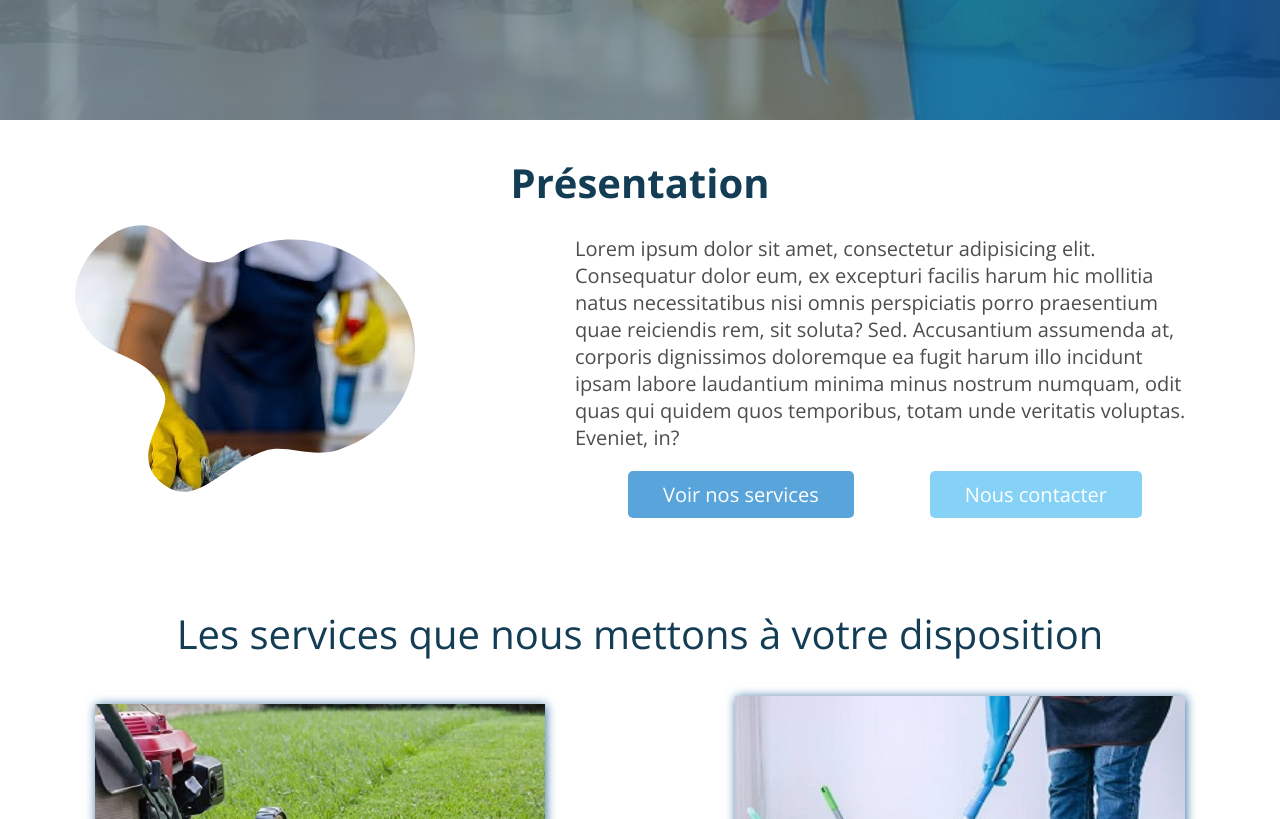
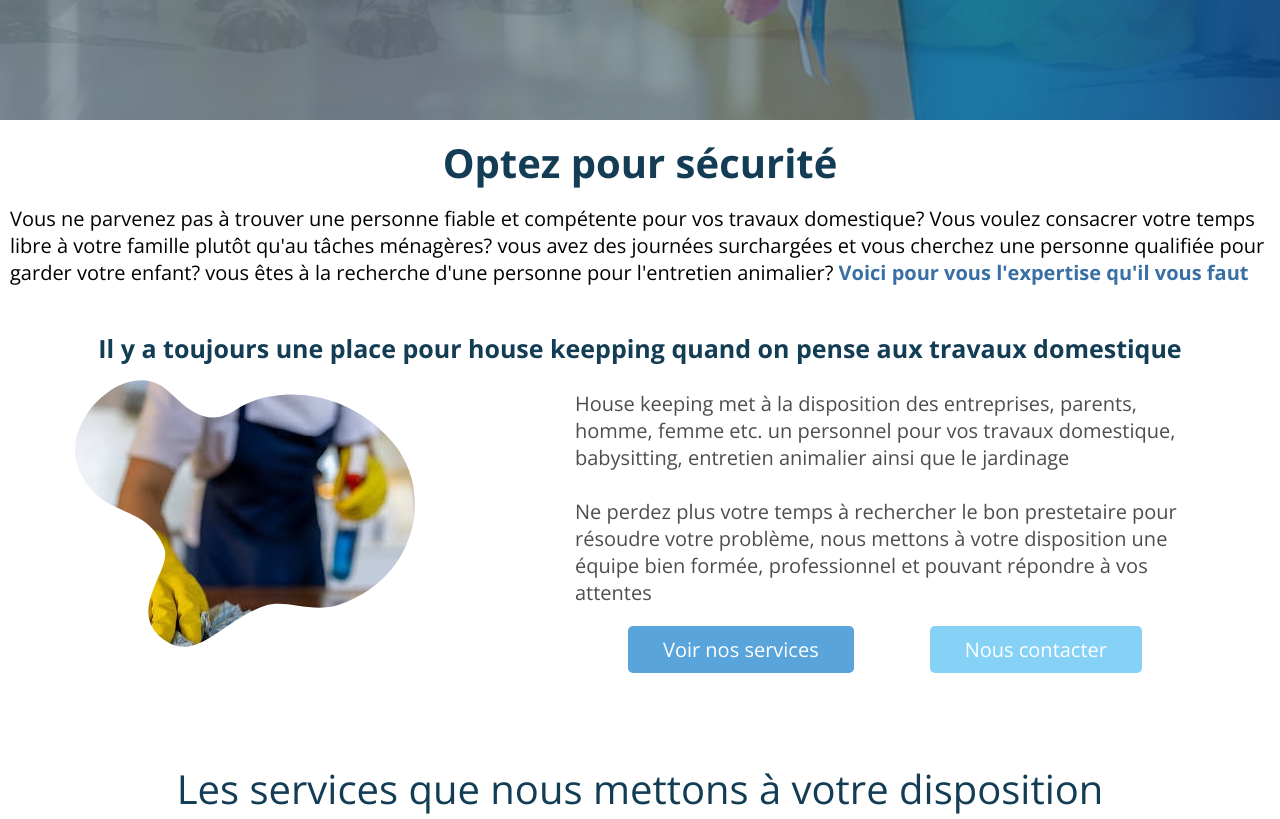
Before and after one commit to patient-kasongo/house_keeping, a plain HTML site: page index.html in a window 1280 px wide. Shown: the part 680-1499 px from the top of the page. Drawn offline with nearby package versions, Linux system fonts and the light colour scheme.

Commit message:
add text

```diff
--- a/asset/style/style.css
+++ b/asset/style/style.css
@@ -109,6 +109,13 @@ html{
     z-index: 1;
     margin-top: 10vh;
 }
+.question{
+    margin: 10px;
+}
+.answer{
+    color: var(--secondary);
+    font-weight: bold;
+}
 .about{
     margin-top: 20px;
     margin-bottom: 20px;
@@ -118,6 +125,12 @@ html{
     text-align: center;
     color: var(--primary);
     margin:15px;
+}
+.h3_title_secondary{
+    font-size: 25px;
+    text-align: center;
+    color:var(--primary);
+    margin: 15px;
 }
 .about_flex{
     display: flex;
@@ -193,6 +206,9 @@ html{
 }
 .contacts{
     margin-top: 10px;
+}
+.contact_message{
+    text-align: center;
 }
  /*carousell*/
 
--- a/index.html
+++ b/index.html
@@ -9,6 +9,13 @@
     <title>usafi</title>
 </head>
 <body>
+<div class="three col">
+    <div class="loader" id="loader-2">
+        <span></span>
+        <span></span>
+        <span></span>
+    </div>
+</div>
 <main class="container">
     <header class="d1 reveal" id="home">
         <div class="d2">
@@ -34,8 +41,14 @@
             </div>
         </div>
     </header>
+    <section class="introduction">
+        <h3 class="h3_title">Optez pour sécurité</h3>
+        <div class="question">
+            Vous ne parvenez pas à trouver une personne fiable et compétente pour vos travaux domestique? Vous voulez consacrer votre temps libre à votre famille plutôt qu'au tâches ménagères? vous avez des journées surchargées et vous cherchez une personne qualifiée pour garder votre enfant? vous êtes à la recherche d'une personne pour l'entretien animalier? <span class="answer">Voici pour vous l'expertise qu'il vous faut</span>
+        </div>
+    </section>
     <section id="about" class="about">
-        <h3 class="h3_title reveal">Présentation</h3>
+        <h3 class="h3_title_secondary reveal">Il y a toujours une place pour house keepping quand on pense aux travaux domestique</h3>
         <div class="about_flex">
             <div class="container_mask">
                 <div class="reveal about_image_container">
@@ -44,12 +57,9 @@
             </div>
             <div class="about_us">
                 <div class="about_text reveal">
-                    Lorem ipsum dolor sit amet, consectetur adipisicing elit. Consequatur dolor eum, ex excepturi facilis harum
-                    hic mollitia natus necessitatibus nisi omnis perspiciatis porro praesentium quae reiciendis rem, sit soluta?
-                    Sed.
-                    Accusantium assumenda at, corporis dignissimos doloremque ea fugit harum illo incidunt ipsam labore
-                    laudantium minima minus nostrum numquam, odit quas qui quidem quos temporibus, totam unde veritatis
-                    voluptas. Eveniet, in?
+                    House keeping met à la disposition des entreprises, parents, homme, femme etc. un personnel pour vos travaux domestique, babysitting, entretien animalier ainsi que le jardinage
+                    <br> <br>
+                    Ne perdez plus votre temps à rechercher le bon prestetaire pour résoudre votre problème, nous mettons à votre disposition une équipe bien formée, professionnel et pouvant répondre à vos attentes
                 </div>
                 <div class="about_link reveal">
                     <a href="" class="primary-link">Voir nos services</a>
@@ -69,7 +79,7 @@
                     Service de jardinage
                 </div>
                 <div class="service_description">
-                    Lorem ipsum dolor sit amet, consectetur adipisicing elit. Autem consequatur cum facilis id laboriosam, laborum laudantium molestiae nobis nulla porro quod rem ullam.
+                    Nous mettons à votre disposition un service de travaux de jardinage réalisé par un personnel qualifié proche de chez vous. Faites intervenir House Keepping pour un jardinage professionnel.
                 </div>
             </div>
             <div class="service_container reveal">
@@ -80,7 +90,7 @@
                     House Keeping
                 </div>
                 <div class="service_description">
-                    Lorem ipsum dolor sit amet, consectetur adipisicing elit. Autem consequatur cum facilis id laboriosam, laborum laudantium molestiae nobis nulla porro quod rem ullam.
+                    Pour fasciliter votre quotidient, nous vous offrons un service de ménage à domicile adpaté à vos besoins et à votre emploi du temps, dispensé par des employé(e)s de maison qualifié(e)s et expérimenté(e)s.
                 </div>
             </div>
             <div class="service_container reveal">
@@ -91,7 +101,7 @@
                     Service de babysiting
                 </div>
                 <div class="service_description">
-                    Lorem ipsum dolor sit amet, consectetur adipisicing elit. Autem consequatur cum facilis id laboriosam, laborum laudantium molestiae nobis nulla porro quod rem ullam.
+                    Grâce à House keeping, Faites garder vos enfants chez vous par un(e) babysitter, nounou etc. expérimenté(e) en toute confiance.
                 </div>
             </div>
             <div class="service_container reveal">
@@ -102,7 +112,7 @@
                     Entretien animalier
                 </div>
                 <div class="service_description">
-                    Lorem ipsum dolor sit amet, consectetur adipisicing elit. Autem consequatur cum facilis id laboriosam, laborum laudantium molestiae nobis nulla porro quod rem ullam.
+                    Afin de veiller au bien être des vos animaux domestiques, Nous procedons à l'aménagement, au nettoyage, et à la désinfectation des cages, enclos, parcelles, litières et niches
                 </div>
             </div>
         </div>
@@ -110,6 +120,7 @@
     </section>
     <section class="contacts" id="contact">
         <div class="h3_title">Nous contacter</div>
+        <p class="contact_message">N'hésitez pas à nous contacter</p>
         <div id="carousel1">
             <div class="item">
                 <div class="item_image">
```
